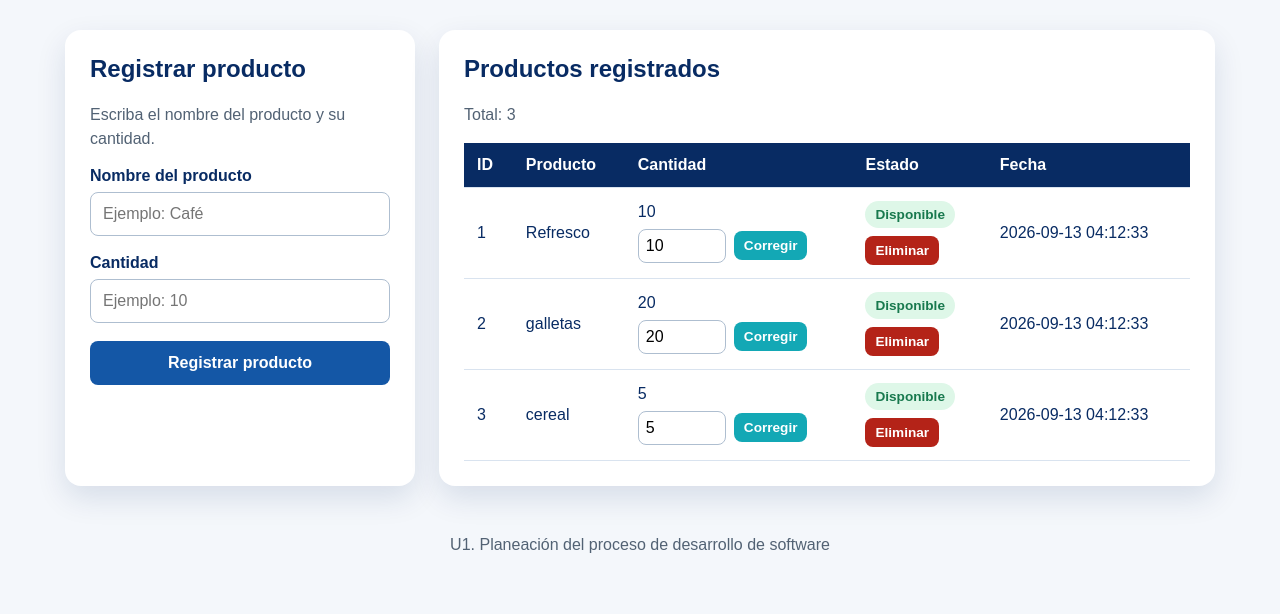
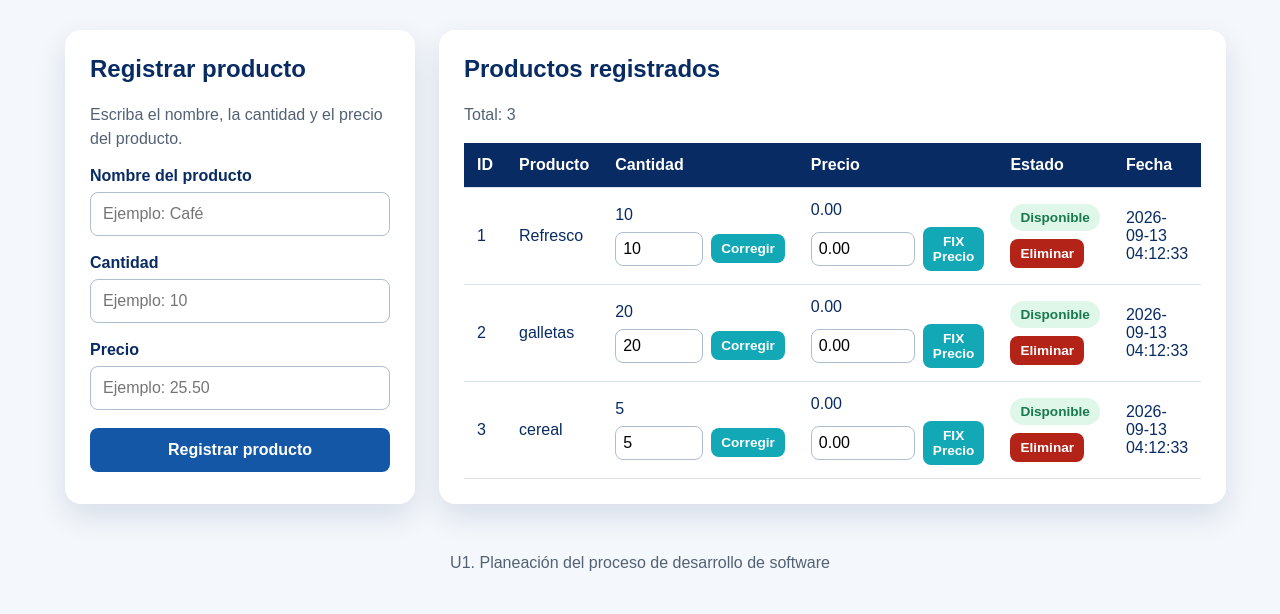
Before and after one commit to 12hernandez590/Inventario, a PHP site: page / in a window 1280 px wide. Shown: the part 186-800 px from the top of the page. Run offline with PHP 8.4, Linux system fonts and the light colour scheme; data comes from the database, SQL or seed files in the repository; a stand-in replaces the project's code that opens the database connection.

Commit message:
FIX CORREXION: permitir corregir precio de productos

```diff
--- a/base_datos.sql
+++ b/base_datos.sql
@@ -26,6 +26,7 @@ CREATE TABLE `productos` (
   `id` int(10) unsigned NOT NULL AUTO_INCREMENT,
   `nombre` varchar(60) NOT NULL,
   `cantidad` int(11) NOT NULL,
+  `precio` decimal(10,2) NOT NULL DEFAULT 0.00,
   `fecharegistro` timestamp NOT NULL DEFAULT current_timestamp(),
   PRIMARY KEY (`id`)
 ) ENGINE=InnoDB AUTO_INCREMENT=4 DEFAULT CHARSET=utf8mb4 COLLATE=utf8mb4_unicode_ci;
@@ -37,7 +38,7 @@ CREATE TABLE `productos` (
 
 LOCK TABLES `productos` WRITE;
 /*!40000 ALTER TABLE `productos` DISABLE KEYS */;
-INSERT INTO `productos` VALUES (1,'Refresco',10,'2026-09-13 04:12:33'),(2,'galletas',20,'2026-09-13 04:12:33'),(3,'cereal',5,'2026-09-13 04:12:33');
+INSERT INTO `productos` (`id`, `nombre`, `cantidad`, `precio`, `fecharegistro`) VALUES (1,'Refresco',10,0.00,'2026-09-13 04:12:33'),(2,'galletas',20,0.00,'2026-09-13 04:12:33'),(3,'cereal',5,0.00,'2026-09-13 04:12:33');
 /*!40000 ALTER TABLE `productos` ENABLE KEYS */;
 UNLOCK TABLES;
 /*!40103 SET TIME_ZONE=@OLD_TIME_ZONE */;
--- a/css/estilos.css
+++ b/css/estilos.css
@@ -147,6 +147,29 @@ button:hover {
     background: var(--azul-oscuro);
 }
 
+.formulario-fix-precio {
+    display: flex;
+    align-items: center;
+    gap: 8px;
+    margin-top: 8px;
+}
+
+.formulario-fix-precio input {
+    width: 104px;
+    padding: 7px;
+}
+
+.boton-fix-precio {
+    width: auto;
+    padding: 7px 10px;
+    background: var(--turquesa);
+    font-size: 0.85rem;
+}
+
+.boton-fix-precio:hover {
+    background: var(--azul-oscuro);
+}
+
 .boton-eliminar {
     width: auto;
     padding: 7px 10px;
--- a/index.php
+++ b/index.php
@@ -7,6 +7,7 @@ $consulta = $conexion->query(
         id,
         nombre,
         cantidad,
+        precio,
         fecharegistro
     FROM productos
     ORDER BY id asc'
@@ -50,7 +51,7 @@ $estado = $_GET['estado'] ?? '';
             <h2>Registrar producto</h2>
 
             <p class="descripcion">
-                Escriba el nombre del producto y su cantidad.
+                Escriba el nombre, la cantidad y el precio del producto.
             </p>
 
             <?php if ($estado === 'guardado'): ?>
@@ -71,6 +72,12 @@ $estado = $_GET['estado'] ?? '';
                 </div>
             <?php endif; ?>
 
+            <?php if ($estado === 'precio_actualizado'): ?>
+                <div class="mensaje correcto">
+                    Precio corregido correctamente.
+                </div>
+            <?php endif; ?>
+
             <?php if ($estado === 'incompleto'): ?>
                 <div class="mensaje error">
                     Debe completar todos los campos.
@@ -80,6 +87,12 @@ $estado = $_GET['estado'] ?? '';
             <?php if ($estado === 'cantidad_invalida'): ?>
                 <div class="mensaje error">
                     La cantidad debe ser un número entero igual o mayor que cero.
+                </div>
+            <?php endif; ?>
+
+            <?php if ($estado === 'precio_invalido'): ?>
+                <div class="mensaje error">
+                    El precio debe ser un número positivo con hasta dos decimales.
                 </div>
             <?php endif; ?>
 
@@ -113,6 +126,23 @@ $estado = $_GET['estado'] ?? '';
                     >
                 </div>
 
+                <div class="campo">
+                    <label for="precio">
+                        Precio
+                    </label>
+
+                    <input
+                        type="number"
+                        id="precio"
+                        name="precio"
+                        min="0"
+                        max="99999999.99"
+                        step="0.01"
+                        placeholder="Ejemplo: 25.50"
+                        required
+                    >
+                </div>
+
                 <button type="submit">
                     Registrar producto
                 </button>
@@ -137,6 +167,7 @@ $estado = $_GET['estado'] ?? '';
                             <th>ID</th>
                             <th>Producto</th>
                             <th>Cantidad</th>
+                            <th>Precio</th>
                             <th>Estado</th>
                             <th>Fecha</th>
                         </tr>
@@ -145,7 +176,7 @@ $estado = $_GET['estado'] ?? '';
                     <tbody>
                         <?php if (count($productos) === 0): ?>
                             <tr>
-                                <td colspan="5" class="sin-registros">
+                                <td colspan="6" class="sin-registros">
                                     No hay productos registrados.
                                 </td>
                             </tr>
@@ -192,6 +223,45 @@ $estado = $_GET['estado'] ?? '';
                                             type="submit"
                                         >
                                             Corregir
+                                        </button>
+                                    </form>
+                                </td>
+
+                                <td>
+                                    <?php
+                                    echo number_format(
+                                        (float) $producto['precio'],
+                                        2,
+                                        '.',
+                                        ','
+                                    );
+                                    ?>
+
+                                    <form
+                                        class="formulario-fix-precio"
+                                        action="fix_precio.php"
+                                        method="POST"
+                                    >
+                                        <input
+                                            type="hidden"
+                                            name="id"
+                                            value="<?php echo (int) $producto['id']; ?>"
+                                        >
+                                        <input
+                                            type="number"
+                                            name="precio"
+                                            value="<?php echo number_format((float) $producto['precio'], 2, '.', ''); ?>"
+                                            min="0"
+                                            max="99999999.99"
+                                            step="0.01"
+                                            aria-label="Nuevo precio para <?php echo htmlspecialchars($producto['nombre'], ENT_QUOTES, 'UTF-8'); ?>"
+                                            required
+                                        >
+                                        <button
+                                            class="boton-fix-precio"
+                                            type="submit"
+                                        >
+                                            FIX Precio
                                         </button>
                                     </form>
                                 </td>
--- /dev/null
+++ b/migracion_precio.sql
@@ -0,0 +1,2 @@
+ALTER TABLE productos
+ADD COLUMN precio DECIMAL(10,2) NOT NULL DEFAULT 0.00;
```
Also changed, not shown: fix_precio.php (added, +66 -0 lines), guardar.php (+23 -4 lines), README.md.
